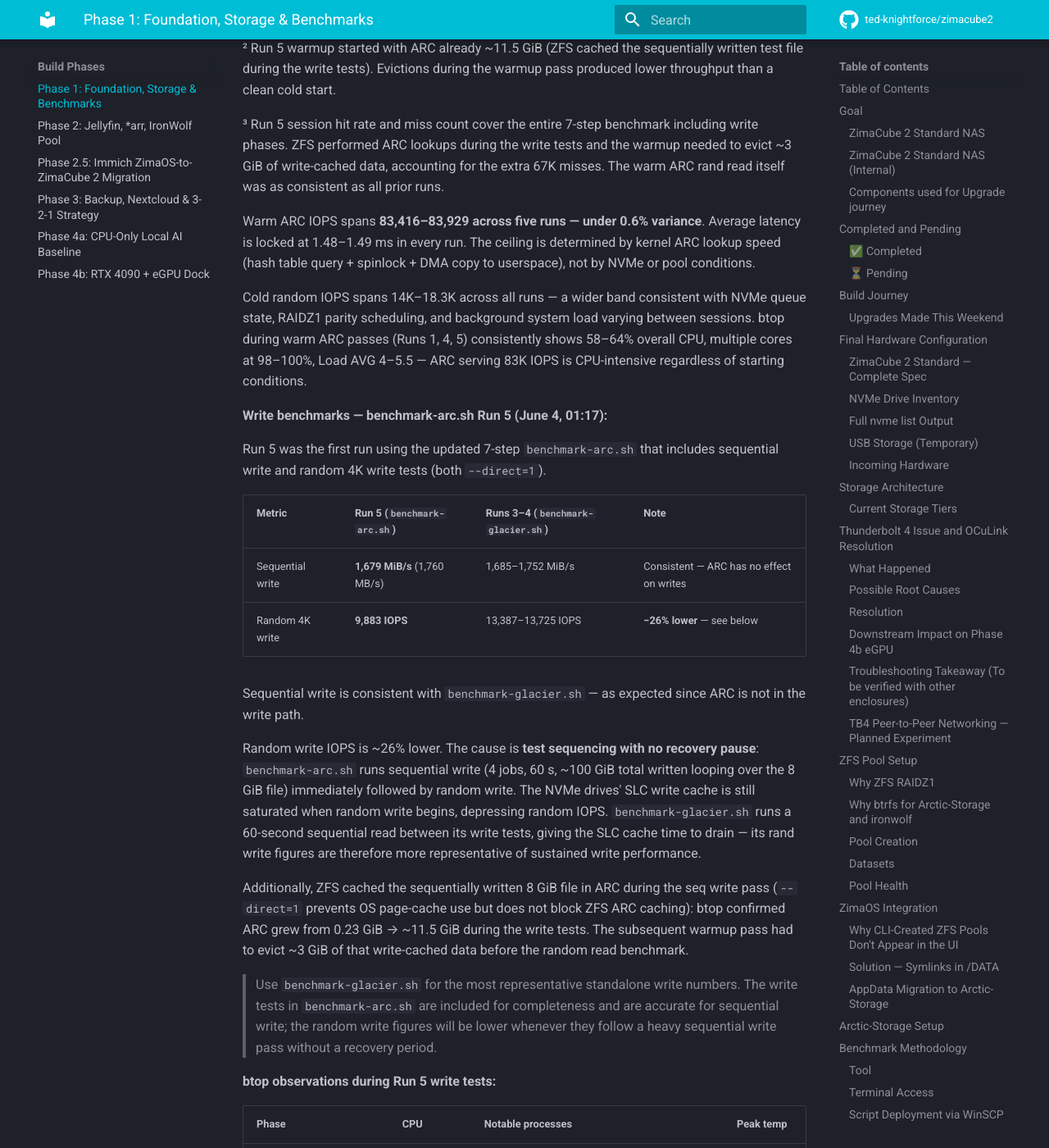
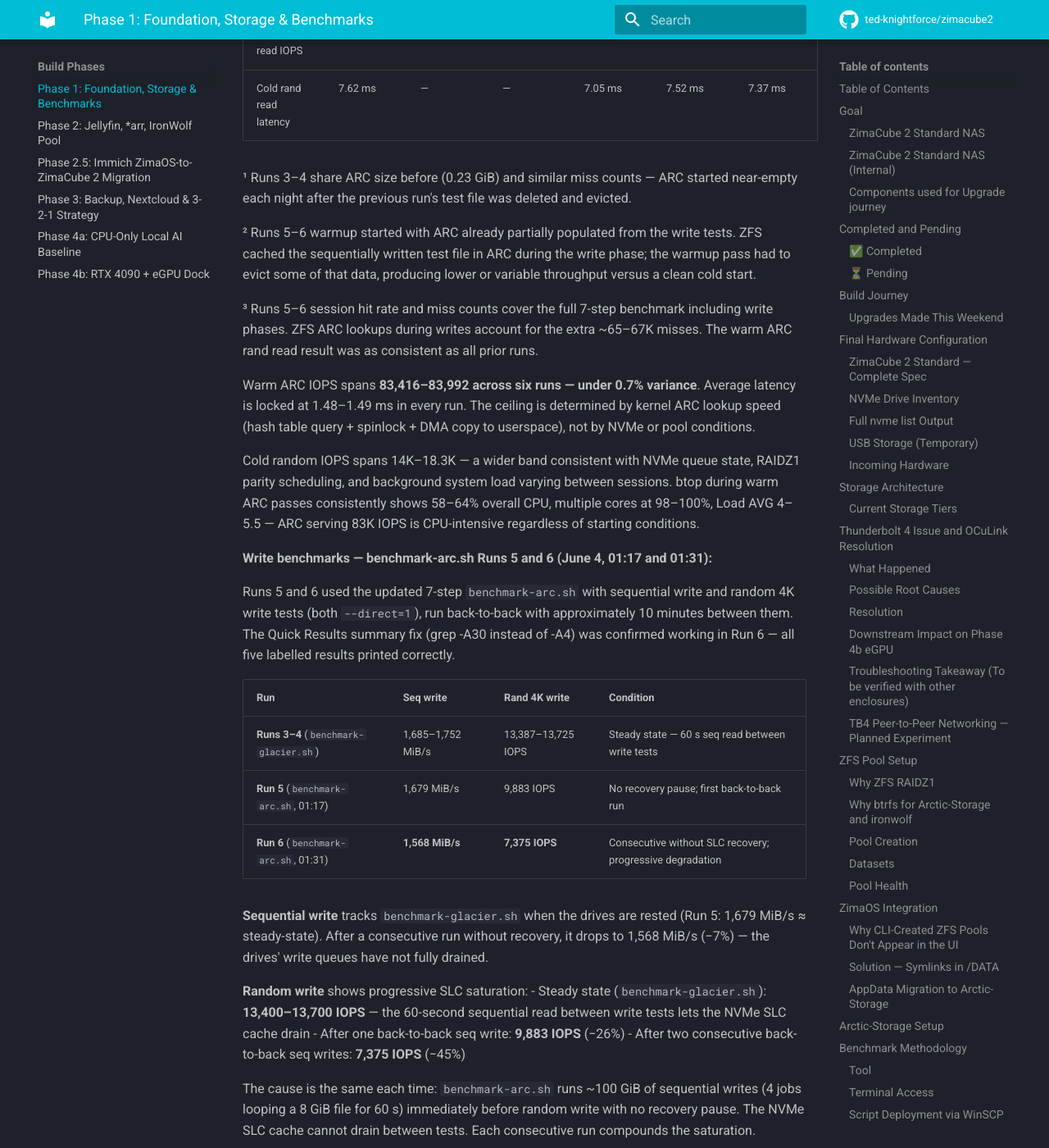
Before and after one commit to ted-knightforce/zimacube2, an MkDocs documentation site: the page built from docs/phases/01-foundation.md, in a window 1280 px wide and 1400 px high, scrolled down 46783 px. Shown: the whole window at 82% size. Built offline with MkDocs 1.6.1 and Material for MkDocs 9.7.7, drawn with Linux system fonts in a browser that asks for light colours; comment, search, counter and statistics services are not loaded; some of the changed text lies outside the part shown.

Commit message:
Document Run 6: progressive NVMe SLC degradation across consecutive benchmark-arc.sh runs
Six-run ARC benchmark table added; write section updated to show
back-to-back saturation pattern (13,400 → 9,883 → 7,375 IOPS rand write).
Recommendation: allow 10–15 min between runs for SLC recovery.

```diff
--- a/docs/phases/01-foundation.md
+++ b/docs/phases/01-foundation.md
@@ -722,45 +722,51 @@
 | Random 4K write | 13,725 IOPS | 13,387 IOPS |
 | Random 4K read | 14,063 IOPS | 15,751 IOPS |
 
-**Five-run ARC benchmark summary:**
+**Six-run ARC benchmark summary:**
 
-| Metric | Run 1 | Run 2 | Run 3 | Run 4 | Run 5 |
-|---|---|---|---|---|---|
-| ARC size before | 9.32 GiB | 0.22 GiB | 0.23 GiB | 0.23 GiB | 0.23 GiB |
-| Warmup speed | 3,329 MiB/s | 4,298 MiB/s | 4,459 MiB/s | 4,328 MiB/s | 3,832 MiB/s² |
-| **Warm ARC IOPS (avg)** | **83,416** | **83,707** | **83,588** | **83,929** | **83,858** |
-| Warm ARC latency (avg) | 1.49 ms | 1.48 ms | 1.48 ms | 1.48 ms | 1.48 ms |
-| Session hit rate | 99.9% | 100.0% | 100.0% | 100.0% | 99.4%³ |
-| Misses during session | 9,037 | 2,603 | 2,001¹ | 2,001 | 67,392³ |
-| Cold rand read IOPS | 16,276 | 18,315 | ~14,063 | 17,577 | 16,497 |
-| Cold rand read latency | 7.62 ms | — | — | 7.05 ms | 7.52 ms |
+| Metric | Run 1 | Run 2 | Run 3 | Run 4 | Run 5 | Run 6 |
+|---|---|---|---|---|---|---|
+| ARC size before | 9.32 GiB | 0.22 GiB | 0.23 GiB | 0.23 GiB | 0.23 GiB | 0.23 GiB |
+| Warmup speed | 3,329 MiB/s | 4,298 MiB/s | 4,459 MiB/s | 4,328 MiB/s | 3,832 MiB/s² | 4,063 MiB/s² |
+| **Warm ARC IOPS (avg)** | **83,416** | **83,707** | **83,588** | **83,929** | **83,858** | **83,992** |
+| Warm ARC latency (avg) | 1.49 ms | 1.48 ms | 1.48 ms | 1.48 ms | 1.48 ms | 1.48 ms |
+| Session hit rate | 99.9% | 100.0% | 100.0% | 100.0% | 99.4%³ | 99.4%³ |
+| Misses during session | 9,037 | 2,603 | 2,001¹ | 2,001 | 67,392³ | 65,536³ |
+| Cold rand read IOPS | 16,276 | 18,315 | ~14,063 | 17,577 | 16,497 | 16,821 |
+| Cold rand read latency | 7.62 ms | — | — | 7.05 ms | 7.52 ms | 7.37 ms |
 
 ¹ Runs 3–4 share ARC size before (0.23 GiB) and similar miss counts — ARC started near-empty each night after the previous run's test file was deleted and evicted.
 
-² Run 5 warmup started with ARC already ~11.5 GiB (ZFS cached the sequentially written test file during the write tests). Evictions during the warmup pass produced lower throughput than a clean cold start.
+² Runs 5–6 warmup started with ARC already partially populated from the write tests. ZFS cached the sequentially written test file in ARC during the write phase; the warmup pass had to evict some of that data, producing lower or variable throughput versus a clean cold start.
 
-³ Run 5 session hit rate and miss count cover the entire 7-step benchmark including write phases. ZFS performed ARC lookups during the write tests and the warmup needed to evict ~3 GiB of write-cached data, accounting for the extra 67K misses. The warm ARC rand read itself was as consistent as all prior runs.
+³ Runs 5–6 session hit rate and miss counts cover the full 7-step benchmark including write phases. ZFS ARC lookups during writes account for the extra ~65–67K misses. The warm ARC rand read result was as consistent as all prior runs.
 
-Warm ARC IOPS spans **83,416–83,929 across five runs — under 0.6% variance**. Average latency is locked at 1.48–1.49 ms in every run. The ceiling is determined by kernel ARC lookup speed (hash table query + spinlock + DMA copy to userspace), not by NVMe or pool conditions.
+Warm ARC IOPS spans **83,416–83,992 across six runs — under 0.7% variance**. Average latency is locked at 1.48–1.49 ms in every run. The ceiling is determined by kernel ARC lookup speed (hash table query + spinlock + DMA copy to userspace), not by NVMe or pool conditions.
 
-Cold random IOPS spans 14K–18.3K across all runs — a wider band consistent with NVMe queue state, RAIDZ1 parity scheduling, and background system load varying between sessions. btop during warm ARC passes (Runs 1, 4, 5) consistently shows 58–64% overall CPU, multiple cores at 98–100%, Load AVG 4–5.5 — ARC serving 83K IOPS is CPU-intensive regardless of starting conditions.
+Cold random IOPS spans 14K–18.3K — a wider band consistent with NVMe queue state, RAIDZ1 parity scheduling, and background system load varying between sessions. btop during warm ARC passes consistently shows 58–64% overall CPU, multiple cores at 98–100%, Load AVG 4–5.5 — ARC serving 83K IOPS is CPU-intensive regardless of starting conditions.
 
-**Write benchmarks — benchmark-arc.sh Run 5 (June 4, 01:17):**
+**Write benchmarks — benchmark-arc.sh Runs 5 and 6 (June 4, 01:17 and 01:31):**
 
-Run 5 was the first run using the updated 7-step `benchmark-arc.sh` that includes sequential write and random 4K write tests (both `--direct=1`).
+Runs 5 and 6 used the updated 7-step `benchmark-arc.sh` with sequential write and random 4K write tests (both `--direct=1`), run back-to-back with approximately 10 minutes between them. The Quick Results summary fix (grep -A30 instead of -A4) was confirmed working in Run 6 — all five labelled results printed correctly.
 
-| Metric | Run 5 (`benchmark-arc.sh`) | Runs 3–4 (`benchmark-glacier.sh`) | Note |
+| Run | Seq write | Rand 4K write | Condition |
 |---|---|---|---|
-| Sequential write | **1,679 MiB/s** (1,760 MB/s) | 1,685–1,752 MiB/s | Consistent — ARC has no effect on writes |
-| Random 4K write | **9,883 IOPS** | 13,387–13,725 IOPS | **−26% lower** — see below |
+| **Runs 3–4** (`benchmark-glacier.sh`) | 1,685–1,752 MiB/s | 13,387–13,725 IOPS | Steady state — 60 s seq read between write tests |
+| **Run 5** (`benchmark-arc.sh`, 01:17) | 1,679 MiB/s | 9,883 IOPS | No recovery pause; first back-to-back run |
+| **Run 6** (`benchmark-arc.sh`, 01:31) | **1,568 MiB/s** | **7,375 IOPS** | Consecutive without SLC recovery; progressive degradation |
 
-Sequential write is consistent with `benchmark-glacier.sh` — as expected since ARC is not in the write path.
+**Sequential write** tracks `benchmark-glacier.sh` when the drives are rested (Run 5: 1,679 MiB/s ≈ steady-state). After a consecutive run without recovery, it drops to 1,568 MiB/s (−7%) — the drives' write queues have not fully drained.
 
-Random write IOPS is ~26% lower. The cause is **test sequencing with no recovery pause**: `benchmark-arc.sh` runs sequential write (4 jobs, 60 s, ~100 GiB total written looping over the 8 GiB file) immediately followed by random write. The NVMe drives' SLC write cache is still saturated when random write begins, depressing random IOPS. `benchmark-glacier.sh` runs a 60-second sequential read between its write tests, giving the SLC cache time to drain — its rand write figures are therefore more representative of sustained write performance.
+**Random write** shows progressive SLC saturation:
+- Steady state (`benchmark-glacier.sh`): **13,400–13,700 IOPS** — the 60-second sequential read between write tests lets the NVMe SLC cache drain
+- After one back-to-back seq write: **9,883 IOPS** (−26%)
+- After two consecutive back-to-back seq writes: **7,375 IOPS** (−45%)
 
-Additionally, ZFS cached the sequentially written 8 GiB file in ARC during the seq write pass (`--direct=1` prevents OS page-cache use but does not block ZFS ARC caching): btop confirmed ARC grew from 0.23 GiB → ~11.5 GiB during the write tests. The subsequent warmup pass had to evict ~3 GiB of that write-cached data before the random read benchmark.
+The cause is the same each time: `benchmark-arc.sh` runs ~100 GiB of sequential writes (4 jobs looping a 8 GiB file for 60 s) immediately before random write with no recovery pause. The NVMe SLC cache cannot drain between tests. Each consecutive run compounds the saturation.
 
-> Use `benchmark-glacier.sh` for the most representative standalone write numbers. The write tests in `benchmark-arc.sh` are included for completeness and are accurate for sequential write; the random write figures will be lower whenever they follow a heavy sequential write pass without a recovery period.
+Additionally, ZFS cached the written 8 GiB file in ARC during the seq write pass (`--direct=1` bypasses the OS page cache but not ZFS's own ARC): btop confirmed ARC grew from 0.23 GiB → ~11.5 GiB during the write tests, and the warmup pass had to evict some of that write-cached data.
+
+> **For write numbers:** use `benchmark-glacier.sh` — the interleaved seq-read pass provides a recovery window that gives representative sustained write performance. The write tests in `benchmark-arc.sh` are included for completeness; always allow **10–15 minutes** between consecutive runs to let the NVMe SLC cache drain before treating the figures as steady-state.
 
 **btop observations during Run 5 write tests:**
 
```
